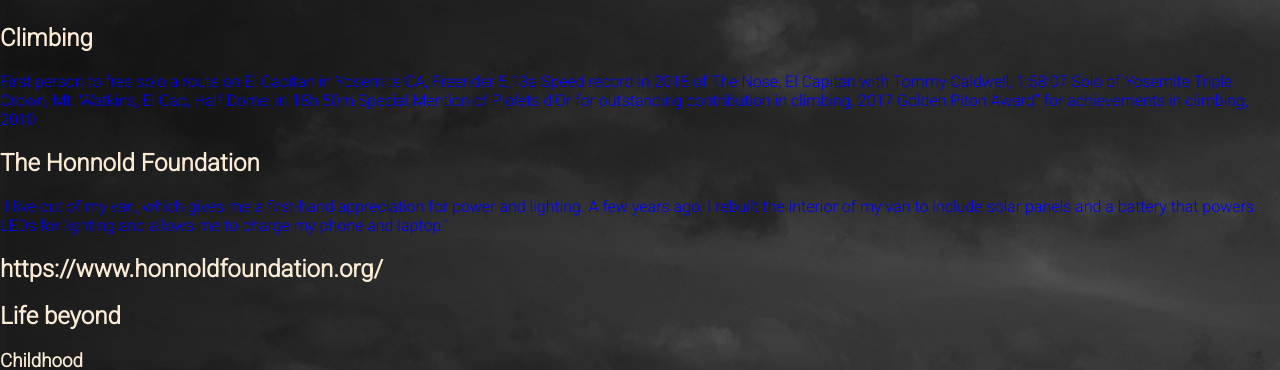
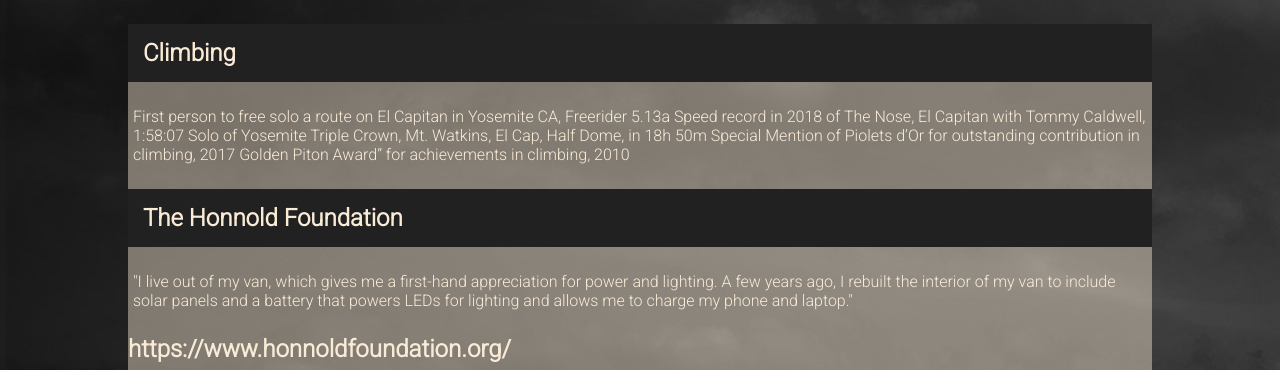
Before and after one commit to Raxxius/Tribute_page_Alex_Honnold, a plain HTML site: page index.html in a window 1280 px wide. Shown: the part 589-959 px from the top of the page. Drawn offline with Linux system fonts and the light colour scheme.

Commit message:
added formating to tribute text

```diff
--- a/docs/css/style.css
+++ b/docs/css/style.css
@@ -21,7 +21,8 @@ main {
 
 
 p {
-    color: blue;
+    color: antiquewhite;
+    font-weight: 500;
 }
 
 #menu {
@@ -74,12 +75,26 @@ p {
     color: antiquewhite;
 }
 
+#tribute-info {
+    background-color: #faebd770;
+}
+
+.tribute-text {
+    padding: 5px;
+}
+
 .p-text {
     padding: 5px;
     color: antiquewhite;
     font-size: large;
     font-weight: 800;
 }
+
+.tribute-heading {
+    background-color: #212121;
+    padding: 15px;
+}
+
 
 /* responsive web design */
 
@@ -129,4 +144,10 @@ p {
         color: antiquewhite;
         font-weight: 700;
     }
+
+    #tribute-info {
+        width: 80%;
+        margin-left: 10%;
+        background-color: #faebd770;
+    }
 }
--- a/index.html
+++ b/index.html
@@ -31,8 +31,8 @@
     <div id="tribute-info">
         <!-- Alex's climbing achievements -->
         <div id="climbing">
-            <h2>Climbing</h2>
-            <p>First person to free solo a route on El Capitan in Yosemite CA, Freerider 5.13a
+            <h2 class="tribute-heading">Climbing</h2>
+            <p class="tribute-text">First person to free solo a route on El Capitan in Yosemite CA, Freerider 5.13a
                 Speed record in 2018 of The Nose, El Capitan with Tommy Caldwell, 1:58:07
                 Solo of Yosemite Triple Crown, Mt. Watkins, El Cap, Half Dome, in 18h 50m
                 Special Mention of Piolets d’Or for outstanding contribution in climbing, 2017
@@ -40,13 +40,13 @@
         </div>
         <!-- Alex's charity achievements-->
         <div id="foundation">
-            <h2>The Honnold Foundation</h2>
-            <p>"I live out of my van, which gives me a first-hand appreciation for power and lighting. A few years ago, I rebuilt the interior of my van to include solar panels and a battery that powers LEDs for lighting and allows me to charge my phone and laptop."</p>
+            <h2 class="tribute-heading">The Honnold Foundation</h2>
+            <p class="tribute-text">"I live out of my van, which gives me a first-hand appreciation for power and lighting. A few years ago, I rebuilt the interior of my van to include solar panels and a battery that powers LEDs for lighting and allows me to charge my phone and laptop."</p>
             <h2>https://www.honnoldfoundation.org/</h2>
         </div>
         <!-- Few other details about Alex-->
         <div id="life">
-            <h2>Life beyond</h2>
+            <h2 class="tribute-heading">Life beyond</h2>
             <h3>Childhood</h3>
             <h3>Family</h3>
         </div>
```
